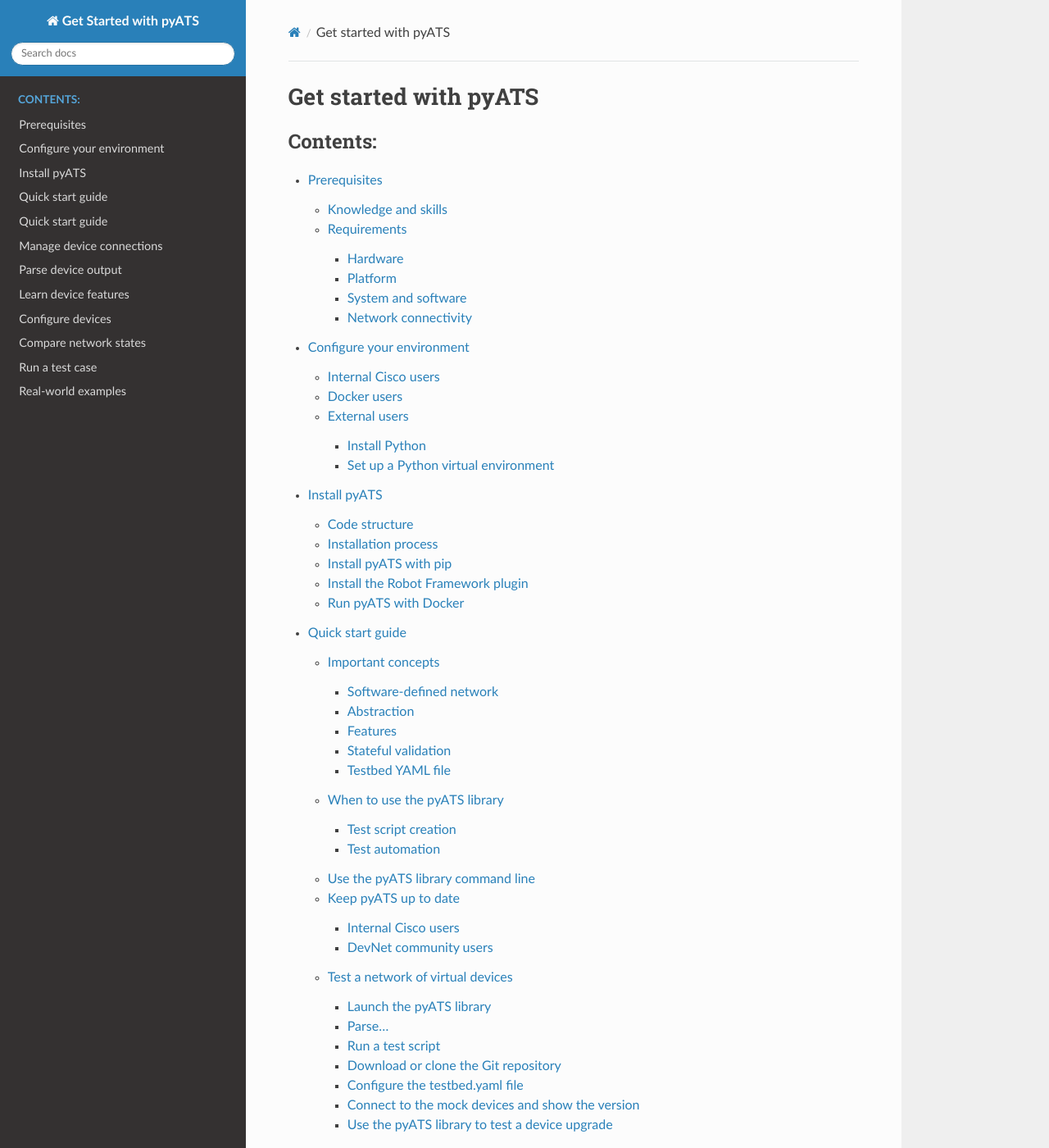
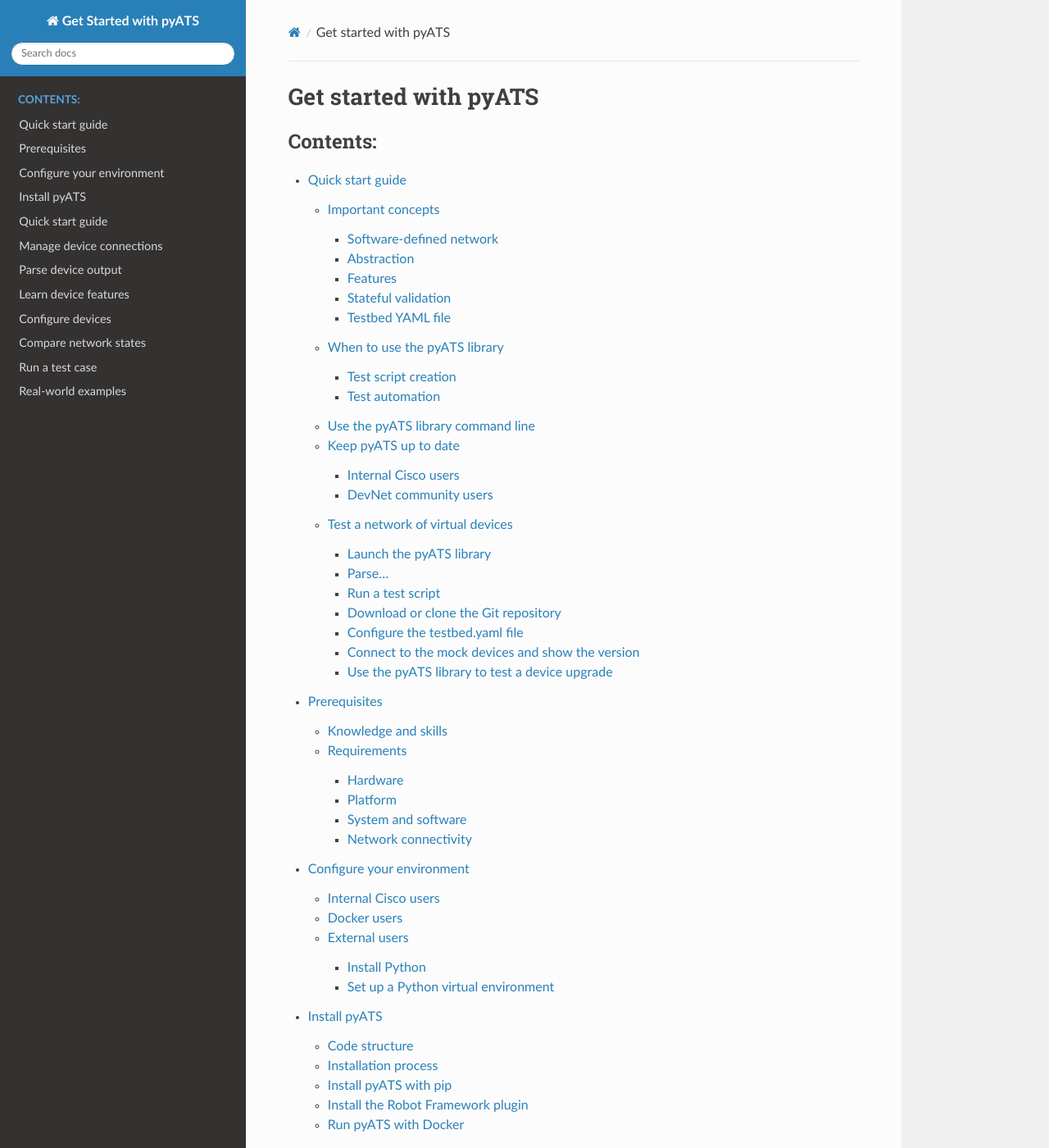
Before and after one commit to CiscoTestAutomation/getting-started, a Sphinx documentation site: the page built from source/index.rst, in a window 1280 px wide and 1400 px high. Shown: the whole window at 82% size. Built offline with Sphinx 7.4.7 and the Read the Docs theme 2.0.0, drawn with Linux system fonts in a browser that asks for light colours; pages that are not in the unit, such as notebooks, are missing from menus.

Commit message:
Moved the important concepts to just below the Introduction.

```diff
--- a/source/index.rst
+++ b/source/index.rst
@@ -11,10 +11,10 @@
    :caption: Contents:
 
    /intro/Introduction
+   /quickstart/keyconcepts
    /prereqs/Prerequisites
    /configuration/configureEnv
    /install/installpyATS
-   /quickstart/keyconcepts
    /quickstart/quickstartintro
    /quickstart/manageconnections
    /quickstart/parseoutput
```
